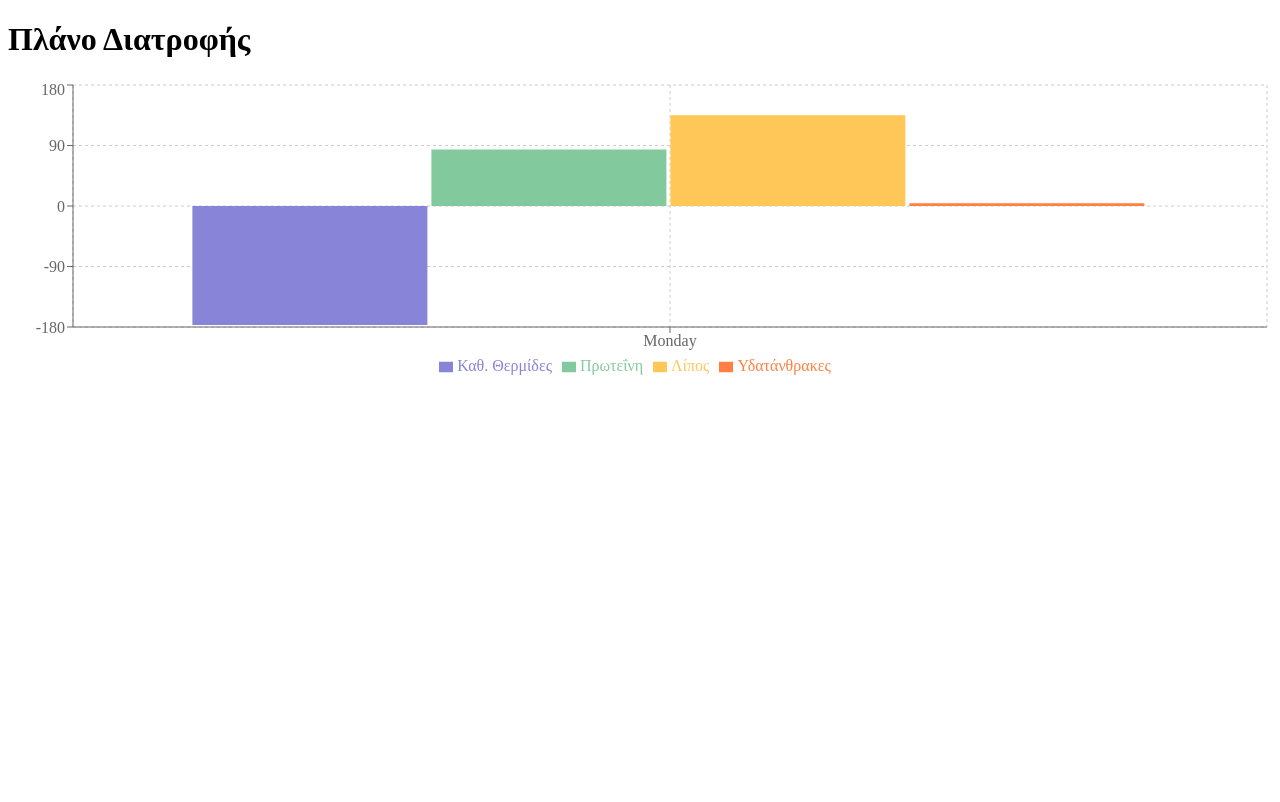
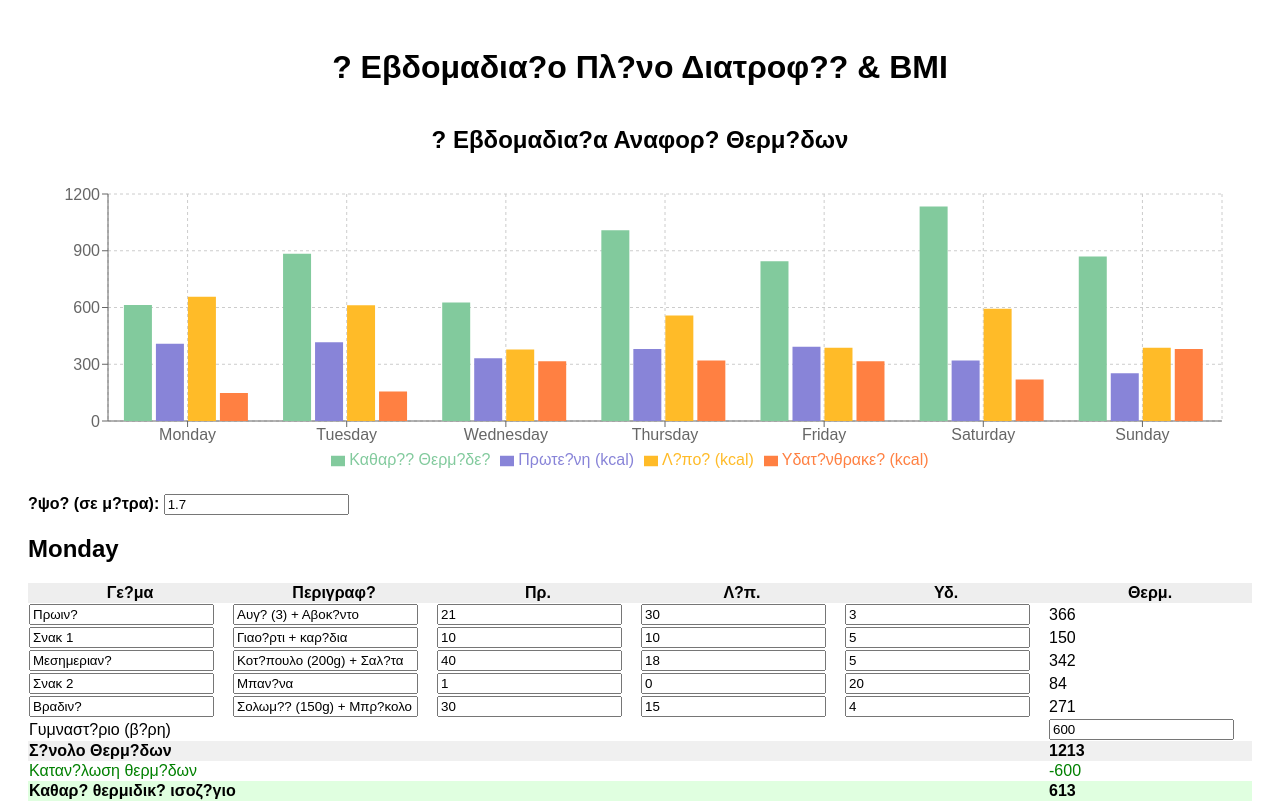
Before and after one commit to xristara/fitness-tracker-final, a React (Vite) app: page / in a window 1280 px wide. Shown: the top 802 px of the page. Built offline with nearby package versions, Linux system fonts and the light colour scheme.

Commit message:
Add files via upload

```diff
--- a/App.jsx
+++ b/App.jsx
@@ -1,12 +1,64 @@
-import React, { useState, useEffect } from 'react';
+import React, { useState } from 'react';
 import {
   BarChart, Bar, XAxis, YAxis, Tooltip, CartesianGrid, Legend, ResponsiveContainer
 } from 'recharts';
 
 const initialPlan = {
   Monday: [
-    { meal: 'Πρωινό', food: 'Αυγά (3)', protein: 21, fat: 15, carbs: 1 },
-    { activity: 'Γυμναστήριο', burn: 400 }
+    { meal: 'Πρωιν?', food: 'Αυγ? (3) + Αβοκ?ντο', protein: 21, fat: 30, carbs: 3 },
+    { meal: 'Σνακ 1', food: 'Γιαο?ρτι + καρ?δια', protein: 10, fat: 10, carbs: 5 },
+    { meal: 'Μεσημεριαν?', food: 'Κοτ?πουλο (200g) + Σαλ?τα', protein: 40, fat: 18, carbs: 5 },
+    { meal: 'Σνακ 2', food: 'Μπαν?να', protein: 1, fat: 0, carbs: 20 },
+    { meal: 'Βραδιν?', food: 'Σολωμ?? (150g) + Μπρ?κολο', protein: 30, fat: 15, carbs: 4 },
+    { activity: 'Γυμναστ?ριο (β?ρη)', burn: 600 }
+  ],
+  Tuesday: [
+    { meal: 'Πρωιν?', food: 'Ομελ?τα με μανιτ?ρια', protein: 25, fat: 22, carbs: 4 },
+    { meal: 'Σνακ 1', food: 'Αμ?γδαλα', protein: 6, fat: 14, carbs: 6 },
+    { meal: 'Μεσημεριαν?', food: 'Μοσχ?ρι + Σπαν?κι', protein: 45, fat: 20, carbs: 4 },
+    { meal: 'Σνακ 2', food: 'Μ?λο', protein: 0, fat: 0, carbs: 20 },
+    { meal: 'Βραδιν?', food: 'Τ?νο? + ντομ?τα', protein: 28, fat: 12, carbs: 5 },
+    { activity: 'Περπ?τημα 60λ', burn: 300 }
+  ],
+  Wednesday: [
+    { meal: 'Πρωιν?', food: 'Βρ?μη με γ?λα', protein: 12, fat: 8, carbs: 30 },
+    { meal: 'Σνακ 1', food: 'Ρυζογκοφρ?τε? + φυστικοβο?τυρο', protein: 6, fat: 10, carbs: 15 },
+    { meal: 'Μεσημεριαν?', food: 'Ψ?ρι + λαχανικ?', protein: 35, fat: 14, carbs: 6 },
+    { meal: 'Σνακ 2', food: 'Σμο?θι φρο?των', protein: 2, fat: 0, carbs: 25 },
+    { meal: 'Βραδιν?', food: 'Γαλοπο?λα + κολοκ?θι', protein: 28, fat: 10, carbs: 3 },
+    { activity: 'Τρ?ξιμο 30λ', burn: 400 }
+  ],
+  Thursday: [
+    { meal: 'Πρωιν?', food: 'Τ?στ με αυγ?', protein: 18, fat: 14, carbs: 20 },
+    { meal: 'Σνακ 1', food: 'Μπ?ρα πρωτε?νη?', protein: 15, fat: 7, carbs: 12 },
+    { meal: 'Μεσημεριαν?', food: 'Κιμ?? με ρ?ζι', protein: 40, fat: 18, carbs: 35 },
+    { meal: 'Σνακ 2', food: 'Καρ?τα + χο?μου?', protein: 2, fat: 5, carbs: 10 },
+    { meal: 'Βραδιν?', food: 'Αυγ? + σαλ?τα', protein: 20, fat: 18, carbs: 3 },
+    { activity: 'Γι?γκα 45λ', burn: 250 }
+  ],
+  Friday: [
+    { meal: 'Πρωιν?', food: 'Σαλ?τα με τ?νο', protein: 25, fat: 12, carbs: 6 },
+    { meal: 'Σνακ 1', food: 'Φρο?τα εποχ??', protein: 1, fat: 0, carbs: 18 },
+    { meal: 'Μεσημεριαν?', food: 'Στ?θο? κοτ?πουλο + πουρ??', protein: 40, fat: 12, carbs: 30 },
+    { meal: 'Σνακ 2', food: 'Γιαο?ρτι + μ?λι', protein: 10, fat: 4, carbs: 20 },
+    { meal: 'Βραδιν?', food: 'Ομελ?τα με λαχανικ?', protein: 22, fat: 15, carbs: 5 },
+    { activity: 'Περπ?τημα 45λ', burn: 250 }
+  ],
+  Saturday: [
+    { meal: 'Πρωιν?', food: 'Αυγ? + κασ?ρι', protein: 20, fat: 20, carbs: 1 },
+    { meal: 'Σνακ 1', food: 'Σμο?θι με σπαν?κι', protein: 4, fat: 2, carbs: 10 },
+    { meal: 'Μεσημεριαν?', food: 'Σουβλ?κια κοτ?πουλο + πατ?τε? φο?ρνου', protein: 35, fat: 18, carbs: 30 },
+    { meal: 'Σνακ 2', food: 'Ξηρο? καρπο?', protein: 6, fat: 12, carbs: 8 },
+    { meal: 'Βραδιν?', food: 'Ψητ? λαχανικ? + φ?τα', protein: 15, fat: 14, carbs: 6 },
+    { activity: 'Ξεκο?ραση', burn: 0 }
+  ],
+  Sunday: [
+    { meal: 'Πρωιν?', food: 'Πανκ?ικ? βρ?μη?', protein: 15, fat: 10, carbs: 35 },
+    { meal: 'Σνακ 1', food: 'Χυμ?? πορτοκ?λι', protein: 1, fat: 0, carbs: 22 },
+    { meal: 'Μεσημεριαν?', food: 'Λαδερ? + φ?τα', protein: 20, fat: 18, carbs: 20 },
+    { meal: 'Σνακ 2', food: 'Γλυκ? με stevia', protein: 2, fat: 5, carbs: 15 },
+    { meal: 'Βραδιν?', food: 'Τονοσαλ?τα', protein: 25, fat: 10, carbs: 3 },
+    { activity: 'Περπ?τημα ελαφρ?', burn: 150 }
   ]
 };
 
@@ -15,63 +67,162 @@ function kcal(p, f, c) {
 }
 
 export default function App() {
-  const [plan, setPlan] = useState(() => {
-    const stored = localStorage.getItem('plan');
-    return stored ? JSON.parse(stored) : initialPlan;
-  });
-  const [weights, setWeights] = useState(() => {
-    const stored = localStorage.getItem('weights');
-    return stored ? JSON.parse(stored) : {};
-  });
-  const [height, setHeight] = useState(() => {
-    const stored = localStorage.getItem('height');
-    return stored ? parseFloat(stored) : 1.7;
-  });
+  const [plan, setPlan] = useState(initialPlan);
+  const [weights, setWeights] = useState({});
+  const [height, setHeight] = useState(1.7);
 
-  useEffect(() => {
-    localStorage.setItem('plan', JSON.stringify(plan));
-  }, [plan]);
-  useEffect(() => {
-    localStorage.setItem('weights', JSON.stringify(weights));
-  }, [weights]);
-  useEffect(() => {
-    localStorage.setItem('height', height);
-  }, [height]);
+  const handleChange = (day, idx, field, value) => {
+    const updated = { ...plan };
+    updated[day][idx][field] = ['protein', 'fat', 'carbs', 'burn'].includes(field)
+      ? parseInt(value) || 0
+      : value;
+    setPlan(updated);
+  };
 
-  const summary = Object.entries(plan).map(([day, items]) => {
-    let p = 0, f = 0, c = 0, burn = 0;
-    items.forEach(item => {
-      if (item.meal) {
-        p += item.protein; f += item.fat; c += item.carbs;
-      } else if (item.activity) {
-        burn += item.burn;
+  const handleWeightChange = (day, value) => {
+    setWeights({ ...weights, [day]: value });
+  };
+
+  const calculateBMI = (weight, height) => {
+    if (!weight || !height) return '';
+    const bmi = weight / (height * height);
+    return bmi.toFixed(1);
+  };
+
+  const weeklySummary = Object.entries(plan).map(([day, items]) => {
+    let totalP = 0, totalF = 0, totalC = 0, burn = 0;
+
+    items.forEach(entry => {
+      if (entry.meal) {
+        totalP += entry.protein;
+        totalF += entry.fat;
+        totalC += entry.carbs;
+      } else if (entry.activity) {
+        burn += entry.burn;
       }
     });
+
+    const totalKcal = kcal(totalP, totalF, totalC);
+    const netKcal = totalKcal - burn;
+
     return {
       day,
-      protein: p * 4,
-      fat: f * 9,
-      carbs: c * 4,
-      netCalories: kcal(p, f, c) - burn
+      protein: totalP * 4,
+      fat: totalF * 9,
+      carbs: totalC * 4,
+      netCalories: netKcal
     };
   });
 
   return (
-    <div>
-      <h1>Πλάνο Διατροφής</h1>
+    <div style={{ padding: '20px', fontFamily: 'sans-serif' }}>
+      <h1 style={{ textAlign: 'center' }}>? Εβδομαδια?ο Πλ?νο Διατροφ?? & BMI</h1>
+
+      <h2 style={{ textAlign: 'center', marginTop: '40px' }}>? Εβδομαδια?α Αναφορ? Θερμ?δων</h2>
       <ResponsiveContainer width="100%" height={300}>
-        <BarChart data={summary}>
+        <BarChart data={weeklySummary} margin={{ top: 20, right: 30, left: 20, bottom: 5 }}>
           <CartesianGrid strokeDasharray="3 3" />
           <XAxis dataKey="day" />
           <YAxis />
           <Tooltip />
           <Legend />
-          <Bar dataKey="netCalories" fill="#8884d8" name="Καθ. Θερμίδες" />
-          <Bar dataKey="protein" fill="#82ca9d" name="Πρωτεΐνη" />
-          <Bar dataKey="fat" fill="#ffc658" name="Λίπος" />
-          <Bar dataKey="carbs" fill="#ff8042" name="Υδατάνθρακες" />
+          <Bar dataKey="netCalories" fill="#82ca9d" name="Καθαρ?? Θερμ?δε?" />
+          <Bar dataKey="protein" fill="#8884d8" name="Πρωτε?νη (kcal)" />
+          <Bar dataKey="fat" fill="#ffbb28" name="Λ?πο? (kcal)" />
+          <Bar dataKey="carbs" fill="#ff8042" name="Υδατ?νθρακε? (kcal)" />
         </BarChart>
       </ResponsiveContainer>
+
+      <div style={{ marginBottom: '20px', marginTop: '20px' }}>
+        <label><strong>?ψο? (σε μ?τρα):</strong> </label>
+        <input
+          type="number"
+          step="0.01"
+          value={height}
+          onChange={e => setHeight(parseFloat(e.target.value))}
+        />
+      </div>
+
+      {Object.entries(plan).map(([day, items]) => {
+        let totalP = 0, totalF = 0, totalC = 0, burn = 0;
+
+        items.forEach(entry => {
+          if (entry.meal) {
+            totalP += entry.protein;
+            totalF += entry.fat;
+            totalC += entry.carbs;
+          } else if (entry.activity) {
+            burn += entry.burn;
+          }
+        });
+
+        const totalKcal = kcal(totalP, totalF, totalC);
+        const netKcal = totalKcal - burn;
+        const weight = weights[day];
+        const bmi = calculateBMI(weight, height);
+
+        return (
+          <div key={day} style={{ marginBottom: '40px' }}>
+            <h2>{day}</h2>
+            <table style={{ width: '100%', borderCollapse: 'collapse' }}>
+              <thead>
+                <tr style={{ background: '#eee' }}>
+                  <th>Γε?μα</th>
+                  <th>Περιγραφ?</th>
+                  <th>Πρ.</th>
+                  <th>Λ?π.</th>
+                  <th>Υδ.</th>
+                  <th>Θερμ.</th>
+                </tr>
+              </thead>
+              <tbody>
+                {items.map((entry, idx) =>
+                  entry.meal ? (
+                    <tr key={idx}>
+                      <td><input value={entry.meal} onChange={e => handleChange(day, idx, 'meal', e.target.value)} /></td>
+                      <td><input value={entry.food} onChange={e => handleChange(day, idx, 'food', e.target.value)} /></td>
+                      <td><input type="number" value={entry.protein} onChange={e => handleChange(day, idx, 'protein', e.target.value)} /></td>
+                      <td><input type="number" value={entry.fat} onChange={e => handleChange(day, idx, 'fat', e.target.value)} /></td>
+                      <td><input type="number" value={entry.carbs} onChange={e => handleChange(day, idx, 'carbs', e.target.value)} /></td>
+                      <td>{kcal(entry.protein, entry.fat, entry.carbs)}</td>
+                    </tr>
+                  ) : (
+                    <tr key={idx}>
+                      <td colSpan="5">{entry.activity}</td>
+                      <td><input type="number" value={entry.burn} onChange={e => handleChange(day, idx, 'burn', e.target.value)} /></td>
+                    </tr>
+                  )
+                )}
+                <tr style={{ background: '#f0f0f0', fontWeight: 'bold' }}>
+                  <td colSpan="5">Σ?νολο Θερμ?δων</td>
+                  <td>{totalKcal}</td>
+                </tr>
+                {burn > 0 && (
+                  <>
+                    <tr style={{ color: 'green' }}>
+                      <td colSpan="5">Καταν?λωση θερμ?δων</td>
+                      <td>-{burn}</td>
+                    </tr>
+                    <tr style={{ background: '#e0ffe0', fontWeight: 'bold' }}>
+                      <td colSpan="5">Καθαρ? θερμιδικ? ισοζ?γιο</td>
+                      <td>{netKcal}</td>
+                    </tr>
+                  </>
+                )}
+              </tbody>
+            </table>
+            <div style={{ marginTop: '10px' }}>
+              <label>?? Β?ρο? σ?ματο? (kg): </label>
+              <input
+                type="number"
+                value={weight || ''}
+                onChange={e => handleWeightChange(day, e.target.value)}
+              />
+              {bmi && <span style={{ marginLeft: '20px' }}>? BMI: <strong>{bmi}</strong></span>}
+            </div>
+          </div>
+        );
+      })}
     </div>
   );
 }
```
